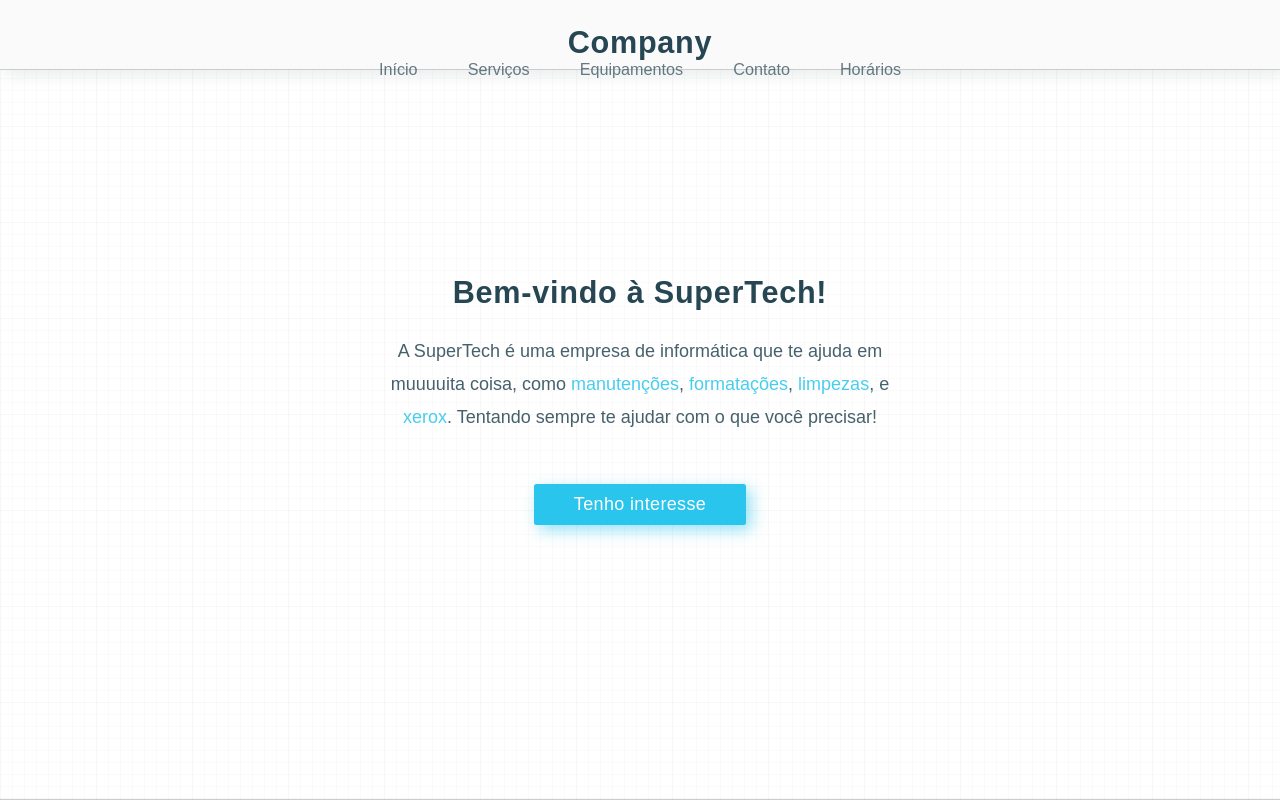
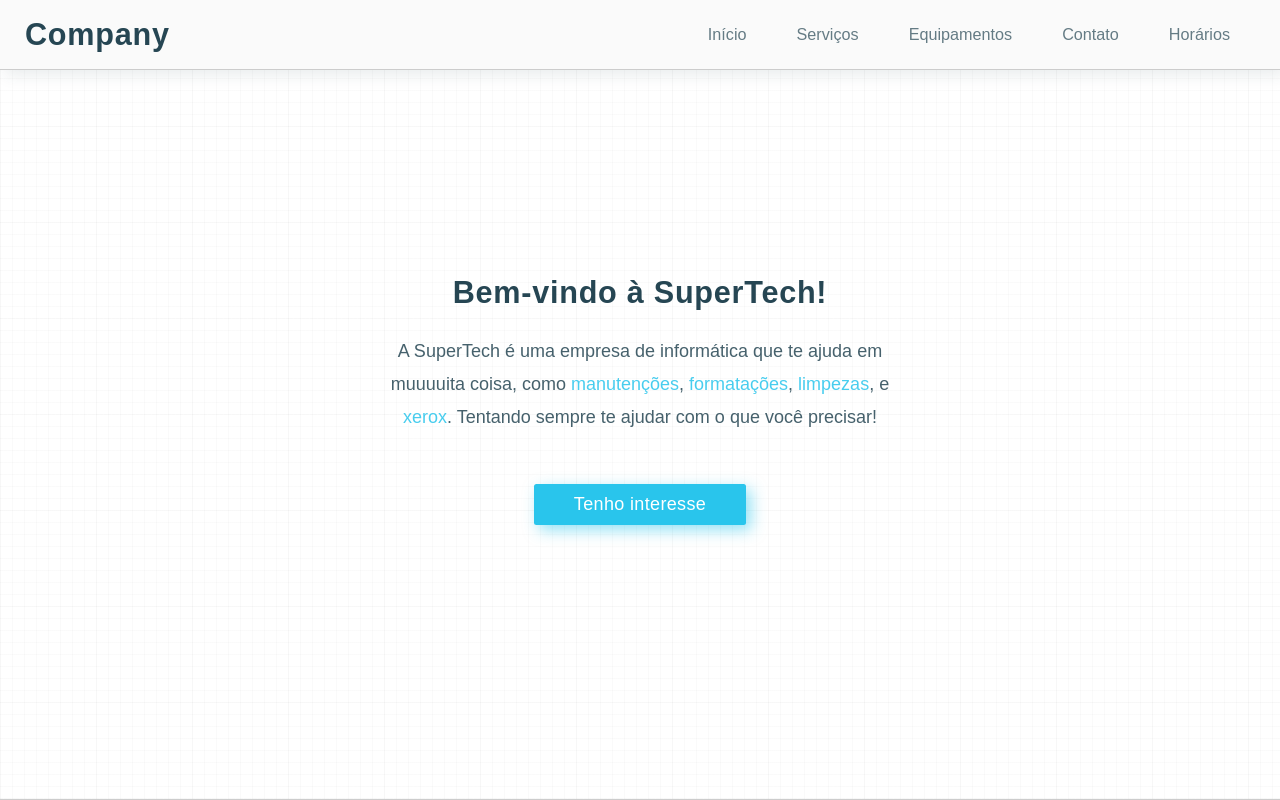
Before and after one commit to gasampaiosouza/tech-website, a Next.js app: page / in a window 1280 px wide. Shown: the top 800 px of the page. Built offline with nearby package versions, Linux system fonts and the light colour scheme.

Commit message:
add row direction

```diff
--- a/components/Header/style.module.scss
+++ b/components/Header/style.module.scss
@@ -9,7 +9,7 @@
 	border-bottom: $default-border;
 	@include shadow($quantity: 0.1);
 
-	@include flex(space-between);
+	@include flex(space-between, $direction: row);
 	padding: $default-spacing;
 
 	> ul {
```
